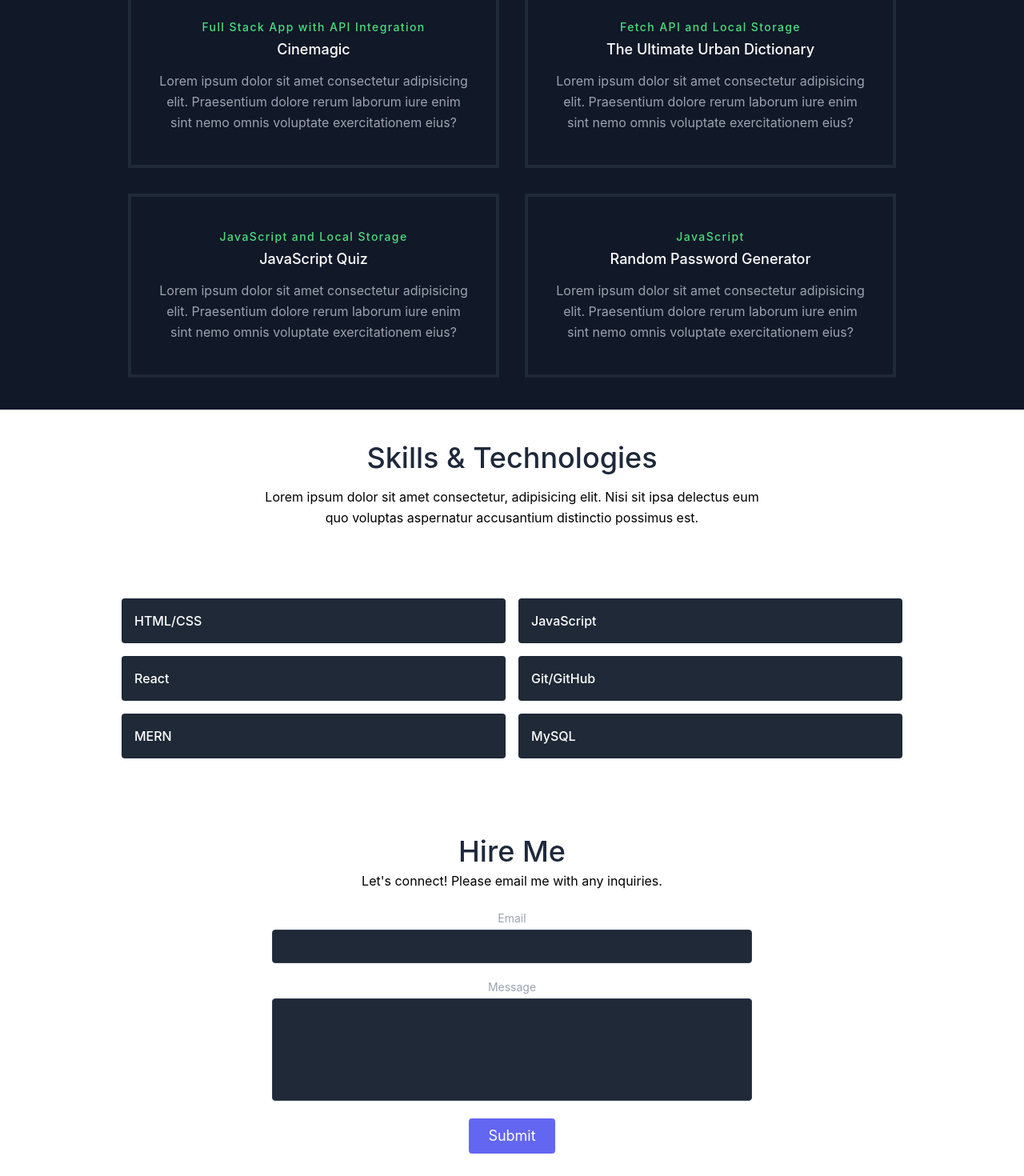
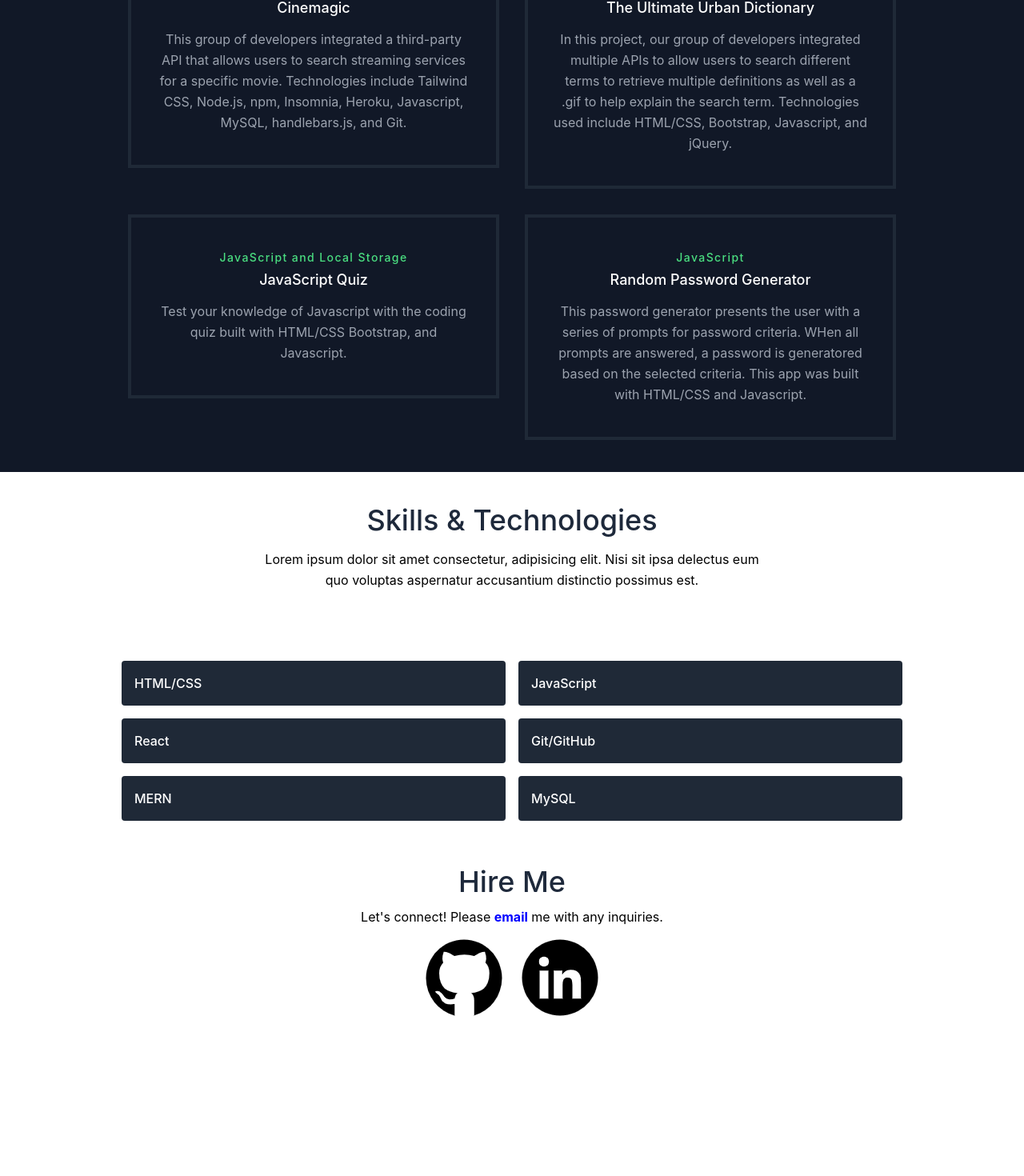
Before and after one commit to mattenos/my-react-portfolio, a React (Create React App) app: page / in a window 1280 px wide. Shown: the part 1181-2651 px from the top of the page at 80% size. After the commit the page ends 2539 px from the top, so only its background shows below. Built offline with nearby package versions, Linux system fonts and the light colour scheme.

Commit message:
Completed Footer.js.

```diff
--- a/src/App.js
+++ b/src/App.js
@@ -3,7 +3,8 @@ import Header from './components/Header';
 import About from './components/AboutMe/About';
 import Projects from './components/MyProjects/Projects';
 import Skills from './components/MySkill/Skills';
-import Contact from './components/ContactMe/Contact';
+// import Contact from './components/ContactMe/Contact';
+import Footer from './components/Footer/Footer';
 
 
 function App() {
@@ -13,7 +14,8 @@ function App() {
       <About />
       <Projects />
       <Skills />
-      <Contact />
+      {/* <Contact /> */}
+      <Footer />
     </div>
   );
 }
--- a/src/components/ContactMe/Contact.js
+++ b/src/components/ContactMe/Contact.js
@@ -1,46 +1,46 @@
-import React from "react";
+// import React from "react";
 
-export default function Contact() {
-    return (
-        <section id="contact">
-            <form
-                name="contact"
-                className="lg:w-1/2 md:w-1/3 px-5 py-10 mx-auto text-center mb-20">
-                <h2 className="text-slate-800 sm:text-4xl text-3xl mb-1 font-medium title-font">
-                    Hire Me
-                </h2>
-                <p className="leading-relaxed mb-5">
-                    Let's connect! Please email me with any inquiries.
-                </p>
-                <div className="relative mb-4">
-                    <label htmlFor="email" className="leading-7 text-sm text-gray-400">
-                        Email
-                    </label>
-                    <input
-                        type="email"
-                        id="email"
-                        name="email"
-                        className="w-full bg-gray-800 rounded border border-gray-700 focus:border-indigo-500 focus:ring-2 focus:ring-indigo-900 text-base outline-none text-gray-100 py-1 px-3 leading-8 transition-colors duration-200 ease-in-out"
-                    />
-                </div>
-                <div className="relative mb-4">
-                    <label
-                        htmlFor="message"
-                        className="leading-7 text-sm text-gray-400">
-                        Message
-                    </label>
-                    <textarea
-                        id="message"
-                        name="message"
-                        className="w-full bg-gray-800 rounded border border-gray-700 focus:border-indigo-500 focus:ring-2 focus:ring-indigo-900 h-32 text-base outline-none text-gray-100 py-1 px-3 resize-none leading-6 transition-colors duration-200 ease-in-out"
-                    />
-                </div>
-                <button
-                    type="submit"
-                    className="text-white bg-indigo-500 border-0 py-2 px-6 focus:outline-none hover:bg-indigo-600 rounded text-lg">
-                    Submit
-                </button>
-            </form>
-        </section>
-    );
-}
+// export default function Contact() {
+//     return (
+//         <section id="contact">
+//             <form
+//                 name="contact"
+//                 className="lg:w-1/2 md:w-1/3 px-5 py-10 mx-auto text-center mb-20">
+//                 <h2 className="text-slate-800 sm:text-4xl text-3xl mb-1 font-medium title-font">
+//                     Hire Me
+//                 </h2>
+//                 <p className="leading-relaxed mb-5">
+//                     Let's connect! Please email me with any inquiries.
+//                 </p>
+//                 <div className="relative mb-4">
+//                     <label htmlFor="email" className="leading-7 text-sm text-slate-800">
+//                         Email
+//                     </label>
+//                     <input
+//                         type="email"
+//                         id="email"
+//                         name="email"
+//                         className="w-full bg-gray-400 rounded border border-gray-700 focus:border-indigo-500 focus:ring-2 focus:ring-indigo-900 text-base outline-none text-gray-100 py-1 px-3 leading-8 transition-colors duration-200 ease-in-out"
+//                     />
+//                 </div>
+//                 <div className="relative mb-4">
+//                     <label
+//                         htmlFor="message"
+//                         className="leading-7 text-sm text-slate-800">
+//                         Message
+//                     </label>
+//                     <textarea
+//                         id="message"
+//                         name="message"
+//                         className="w-full bg-gray-400 rounded border border-gray-700 focus:border-indigo-500 focus:ring-2 focus:ring-indigo-900 h-32 text-base outline-none text-gray-100 py-1 px-3 resize-none leading-6 transition-colors duration-200 ease-in-out"
+//                     />
+//                 </div>
+//                 <button
+//                     type="submit"
+//                     className="text-white bg-indigo-500 border-0 py-2 px-6 focus:outline-none hover:bg-indigo-600 rounded text-lg">
+//                     Submit
+//                 </button>
+//             </form>
+//         </section>
+//     );
+// }
--- /dev/null
+++ b/src/components/Footer/Footer.js
@@ -0,0 +1,23 @@
+import React from "react";
+
+export default function Footer() {
+  return (
+    <section className="lg:w-1/2 md:w-1/3 px-5 mx-auto text-center mb-20">
+      <h2 className="text-slate-800 sm:text-4xl text-3xl mb-1 font-medium title-font">
+        Hire Me
+      </h2>
+      <p className="py-2">
+        Let's connect! Please <a id="email" href="mailto:mattenos4@gmail.com">
+        email</a> me with any inquiries.
+      </p>
+    <div className="flex justify-center space-x-6 py-2">
+      <a href="https://github.com/mattenos">
+        <img src={require('./github-64.png')} alt="github_thumb" />
+      </a>
+      <a href="https://www.linkedin.com/in/matt-enos-2177b815/">
+        <img src={require('./linkedin-2166.png')} alt="linkedin_thumb" />
+      </a>
+    </div>
+    </section>
+  )
+}
--- a/src/components/Header.js
+++ b/src/components/Header.js
@@ -7,8 +7,8 @@ function Header() {
             <ul class= 'flex justify-end space-x-4 p-4 '>
                 <li><a href="/#projects">Portfolio</a></li>
                 <li><a href="/#about">About Me</a></li>
-                <li><a href="/#contact">Contact</a></li>
-                <li> <a href="https://drive.google.com/file/d/1_UqAugoxErOHFgPX_6VSo3GKIIBXfGf4/view?usp=sharing" download="Matt_Enos_Tech_Resume">Resume</a></li>
+                <li><a href="mailto:mattenos4@gmail.com">Contact</a></li>
+                <li><a href="https://drive.google.com/file/d/1_UqAugoxErOHFgPX_6VSo3GKIIBXfGf4/view?usp=sharing" download="Matt_Enos_Tech_Resume">Resume</a></li>
             </ul>
             </nav>
         </div>
--- a/src/components/MyProjects/Projects.js
+++ b/src/components/MyProjects/Projects.js
@@ -7,12 +7,9 @@ export default function Projects() {
             <div className="container px-5 py-10 mx-auto text-center lg:px-40">
                 <div className="flex flex-col w-full mb-20">
                     <h1 className="sm:text-4xl text-3xl font-medium title-font mb-4 text-white">
-                        Apps I've Built
+                        Matt's Past Projects
                     </h1>
                     <p className="lg:w-2/3 mx-auto leading-relaxed text-base">
-                        Lorem ipsum, dolor sit amet consectetur adipisicing elit. Explicabo
-                        facilis repellat ab cupiditate alias vero aliquid obcaecati quisquam
-                        fuga dolore.
                     </p>
                 </div>
                 <div className="flex flex-wrap -m-4">
--- a/src/data.js
+++ b/src/data.js
@@ -3,7 +3,7 @@ export const projects = [
       title: "Cinemagic",
       subtitle: "Full Stack App with API Integration",
       description:
-        "Lorem ipsum dolor sit amet consectetur adipisicing elit. Praesentium dolore rerum laborum iure enim sint nemo omnis voluptate exercitationem eius?",
+        "This group of developers integrated a third-party API that allows users to search streaming services for a specific movie. Technologies include Tailwind CSS, Node.js, npm, Insomnia, Heroku, Javascript, MySQL, handlebars.js, and Git.",
       image: "../images/cinemagic.png",
       link: "https://cinemajik.herokuapp.com/",
     },
@@ -11,24 +11,24 @@ export const projects = [
       title: "The Ultimate Urban Dictionary",
       subtitle: "Fetch API and Local Storage",
       description:
-        "Lorem ipsum dolor sit amet consectetur adipisicing elit. Praesentium dolore rerum laborum iure enim sint nemo omnis voluptate exercitationem eius?",
-      image: "./project-2.gif",
+        "In this project, our group of developers integrated multiple APIs to allow users to search different terms to retrieve multiple definitions as well as a .gif to help explain the search term. Technologies used include HTML/CSS, Bootstrap, Javascript, and jQuery.",
+      image: "",
       link: "https://rwashi690.github.io/Urban_Dictionary_and_Memes/",
     },
     {
       title: "JavaScript Quiz",
       subtitle: "JavaScript and Local Storage",
       description:
-        "Lorem ipsum dolor sit amet consectetur adipisicing elit. Praesentium dolore rerum laborum iure enim sint nemo omnis voluptate exercitationem eius?",
-      image: "./project-3.gif",
+        "Test your knowledge of Javascript with the coding quiz built with HTML/CSS Bootstrap, and Javascript.",
+      image: "",
       link: "https://mattenos.github.io/coding-quiz/",
     },
     {
       title: "Random Password Generator",
       subtitle: "JavaScript",
       description:
-        "Lorem ipsum dolor sit amet consectetur adipisicing elit. Praesentium dolore rerum laborum iure enim sint nemo omnis voluptate exercitationem eius?",
-      image: "./project-4.gif",
+        "This password generator presents the user with a series of prompts for password criteria. WHen all prompts are answered, a password is generatored based on the selected criteria. This app was built with HTML/CSS and Javascript.",
+      image: "",
       link: "https://mattenos.github.io/password-generator/",
     },
   ];
--- a/src/index.css
+++ b/src/index.css
@@ -15,3 +15,8 @@ code {
   font-family: source-code-pro, Menlo, Monaco, Consolas, 'Courier New',
     monospace;
 }
+
+a#email:link {
+  color: blue;
+  font-weight: bold
+}
```
Also changed, not shown: src/components/Footer.js (deleted), src/components/Footer/github-64.png (added), src/components/Footer/linkedin-2166.png (added).
